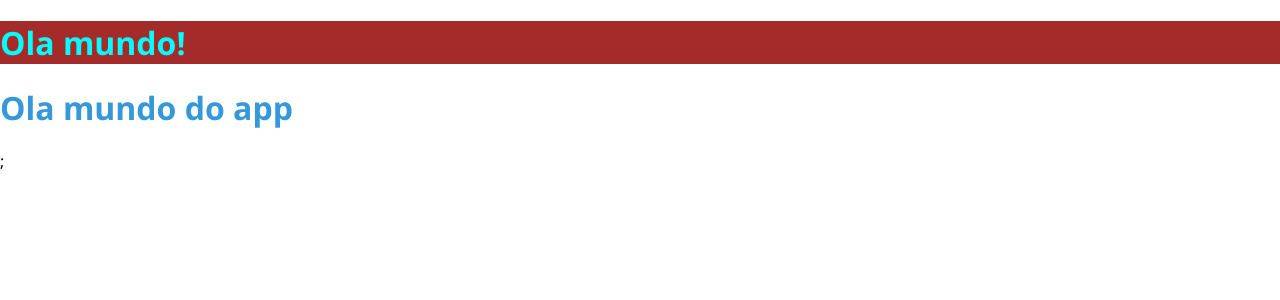
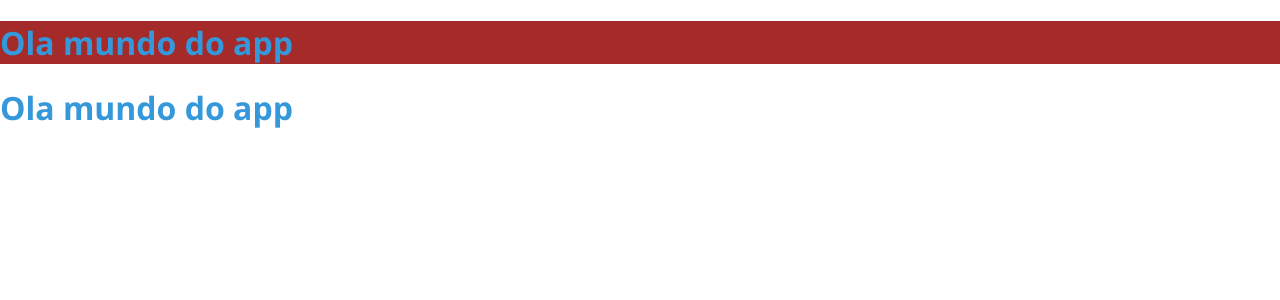
Before and after one commit to henriqMartins/chronos-pomodoro, a React (Vite) app: page / in a window 1280 px wide. Shown: the top 300 px of the page. Built offline with nearby package versions, Linux system fonts and the light colour scheme.

Commit message:
Using props and children concepts

```diff
--- a/src/App.tsx
+++ b/src/App.tsx
@@ -7,9 +7,9 @@ export function App() {
 
   return (
     <>
-      <Heading />
+      <Heading className="heading">Ola mundo do app</Heading>
       <div>
-        <h1>Ola mundo do app</h1>;
+        <h1>Ola mundo do app</h1>
       </div>
     </>
   );
--- a/src/components/Heading.tsx
+++ b/src/components/Heading.tsx
@@ -1,6 +1,6 @@
 import styles from './Heading.module.css';
 
-export function Heading() {
-  const classes = `${styles.heading} ${styles.cyan}`;
-  return <h1 className={classes}>Ola mundo!</h1>;
+export function Heading(props) {
+  console.log(props);
+  return <h1 className={styles.heading}> {props.children} </h1>;
 }
```
